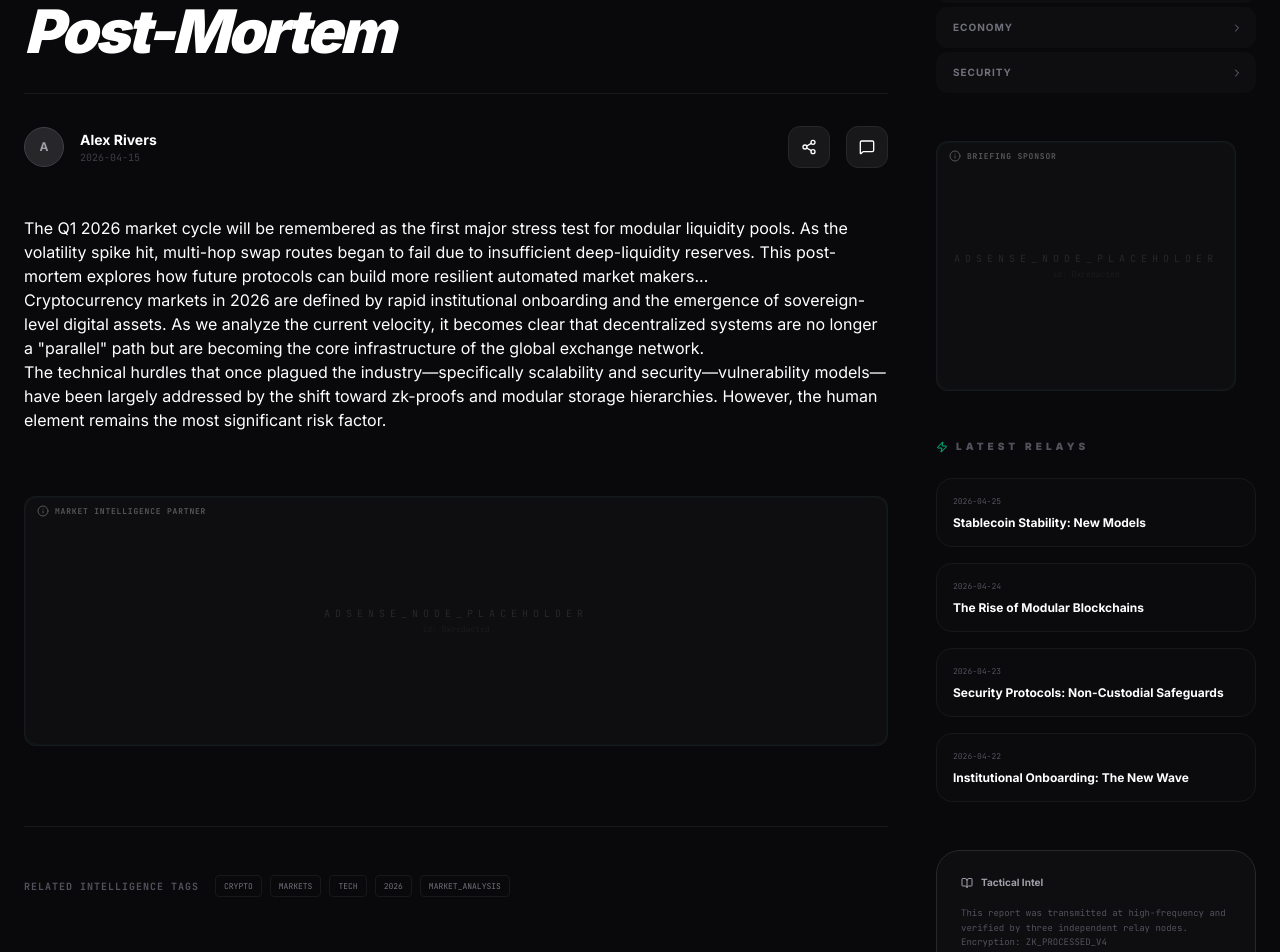
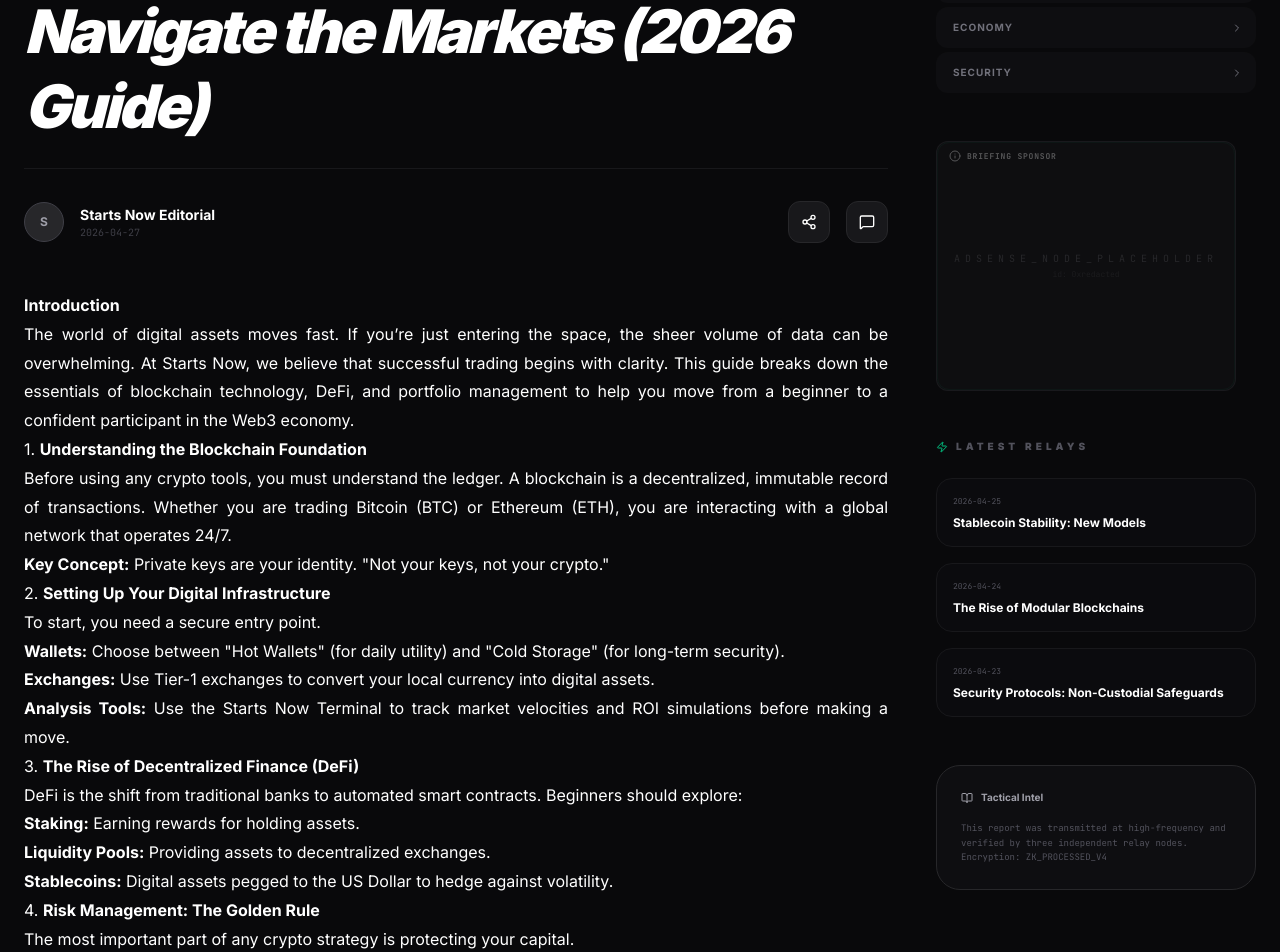
Before and after one commit to Muhammad-Nouman-09/Starts-Now-Online1, a Next.js app: page /blog/1 in a window 1280 px wide. Shown: the part 300-1252 px from the top of the page. Built offline with nearby package versions, Linux system fonts and the light colour scheme.

Commit message:
first blog

```diff
--- a/app/blog/[id]/page.tsx
+++ b/app/blog/[id]/page.tsx
@@ -2,6 +2,8 @@
 import { ArrowLeft, Share2, MessageSquare, ChevronRight, Hash, Zap, BookOpen } from "lucide-react";
 import { mockBlogPosts } from "@/constants";
 import AdPlacement from "@/components/AdPlacement";
+
+import ReactMarkdown from "react-markdown";
 
 export default async function BlogPostDetailPage({ params }: { params: Promise<{ id: string }> }) {
   const { id } = await params;
@@ -47,17 +49,15 @@
             </div>
           </header>
 
-          <div className="prose prose-invert max-w-none prose-p:text-zinc-400 prose-p:text-base md:prose-p:text-lg prose-p:leading-relaxed prose-headings:italic prose-headings:tracking-tighter prose-headings:text-white">
-            <p>{post.content}</p>
-            <p>
-              Cryptocurrency markets in 2026 are defined by rapid institutional onboarding and the emergence of sovereign-level digital assets.
-              As we analyze the current velocity, it becomes clear that decentralized systems are no longer a "parallel" path but are becoming the core infrastructure of the global exchange network.
-            </p>
-            <p>
-              The technical hurdles that once plagued the industry—specifically scalability and security—vulnerability models—have been largely addressed by the shift toward zk-proofs and modular storage hierarchies.
-              However, the human element remains the most significant risk factor.
-            </p>
-
+          <div
+            className="prose prose-invert max-w-none prose-p:text-zinc-400 prose-p:text-base md:prose-p:text-lg prose-p:leading-relaxed prose-headings:italic prose-headings:tracking-tighter prose-headings:text-white"
+            style={{
+              textAlign: post.alignment || 'left',
+              fontFamily: post.fontFamily || 'inherit',
+              lineHeight: post.lineHeight || '1.7'
+            }}
+          >
+            <ReactMarkdown>{post.content}</ReactMarkdown>
             <AdPlacement type="horizontal" className="my-10 md:my-16" label="Market Intelligence Partner" />
           </div>
 
--- a/constants.ts
+++ b/constants.ts
@@ -11,13 +11,46 @@
 export const mockBlogPosts: BlogPost[] = [
   {
     id: "1",
-    title: "The 2026 Liquidity Crisis: A Post-Mortem",
-    excerpt: "Analyzing the systemic failures in decentralized exchange protocols during the Q1 volatility spike.",
-    content: "The Q1 2026 market cycle will be remembered as the first major stress test for modular liquidity pools. As the volatility spike hit, multi-hop swap routes began to fail due to insufficient deep-liquidity reserves. This post-mortem explores how future protocols can build more resilient automated market makers...",
-    date: "2026-04-15",
-    author: "Alex Rivers",
-    category: "Market Analysis",
-    readTime: "5 min"
+    title: "Crypto Strategy 101: How to Navigate the Markets (2026 Guide)",
+    excerpt: "Master the basics of Bitcoin, DeFi, and blockchain with our 2026 Crypto Beginner Guide. Learn how to secure your assets and use professional tools to grow your portfolio.",
+    content: `## **Introduction**
+The world of digital assets moves fast. If you’re just entering the space, the sheer volume of data can be overwhelming. At Starts Now, we believe that successful trading begins with clarity. This guide breaks down the essentials of blockchain technology, DeFi, and portfolio management to help you move from a beginner to a confident participant in the Web3 economy.
+
+### 1. **Understanding the Blockchain Foundation**
+Before using any crypto tools, you must understand the ledger. A blockchain is a decentralized, immutable record of transactions. Whether you are trading Bitcoin (BTC) or Ethereum (ETH), you are interacting with a global network that operates 24/7.
+
+**Key Concept:** Private keys are your identity. "Not your keys, not your crypto."
+
+### 2. **Setting Up Your Digital Infrastructure**
+To start, you need a secure entry point.
+
+*   **Wallets:** Choose between "Hot Wallets" (for daily utility) and "Cold Storage" (for long-term security).
+*   **Exchanges:** Use Tier-1 exchanges to convert your local currency into digital assets.
+*   **Analysis Tools:** Use the Starts Now Terminal to track market velocities and ROI simulations before making a move.
+
+### 3. **The Rise of Decentralized Finance (DeFi)**
+DeFi is the shift from traditional banks to automated smart contracts. Beginners should explore:
+
+1.  **Staking:** Earning rewards for holding assets.
+2.  **Liquidity Pools:** Providing assets to decentralized exchanges.
+3.  **Stablecoins:** Digital assets pegged to the US Dollar to hedge against volatility.
+
+### 4. **Risk Management: The Golden Rule**
+The most important part of any crypto strategy is protecting your capital.
+
+*   Never invest more than you can lose.
+*   **Diversify:** Don't put all your capital into one "altcoin."
+*   **Use Data, Not Hype:** Avoid "FOMO" (Fear Of Missing Out). Use technical indicators and real-time data relays to inform your decisions.
+
+## Conclusion
+The future of finance isn't coming—it’s already here. By focusing on education and utilizing professional-grade tools, you can navigate this landscape with confidence. Your journey into the decentralized world Starts Now.`,
+    date: "2026-04-27",
+    author: "Starts Now Editorial",
+    category: "Beginner's Guide",
+    readTime: "5 min",
+    alignment: "justify",
+    fontFamily: "Inter, sans-serif",
+    lineHeight: "1.8"
   },
   {
     id: "2",
--- a/package.json
+++ b/package.json
@@ -20,6 +20,7 @@
     "next": "^15.1.7",
     "react": "^19.0.0",
     "react-dom": "^19.0.0",
+    "react-markdown": "^10.1.0",
     "tailwind-merge": "^3.0.1"
   },
   "devDependencies": {
--- a/types.ts
+++ b/types.ts
@@ -23,6 +23,9 @@
   author: string;
   category: string;
   readTime: string;
+  fontFamily?: string;
+  alignment?: "left" | "center" | "right" | "justify";
+  lineHeight?: string;
 }
 
 export interface CryptoSnapshot {
```
Also changed, not shown: 1 other file (tests, documents, lock files or other folders).
